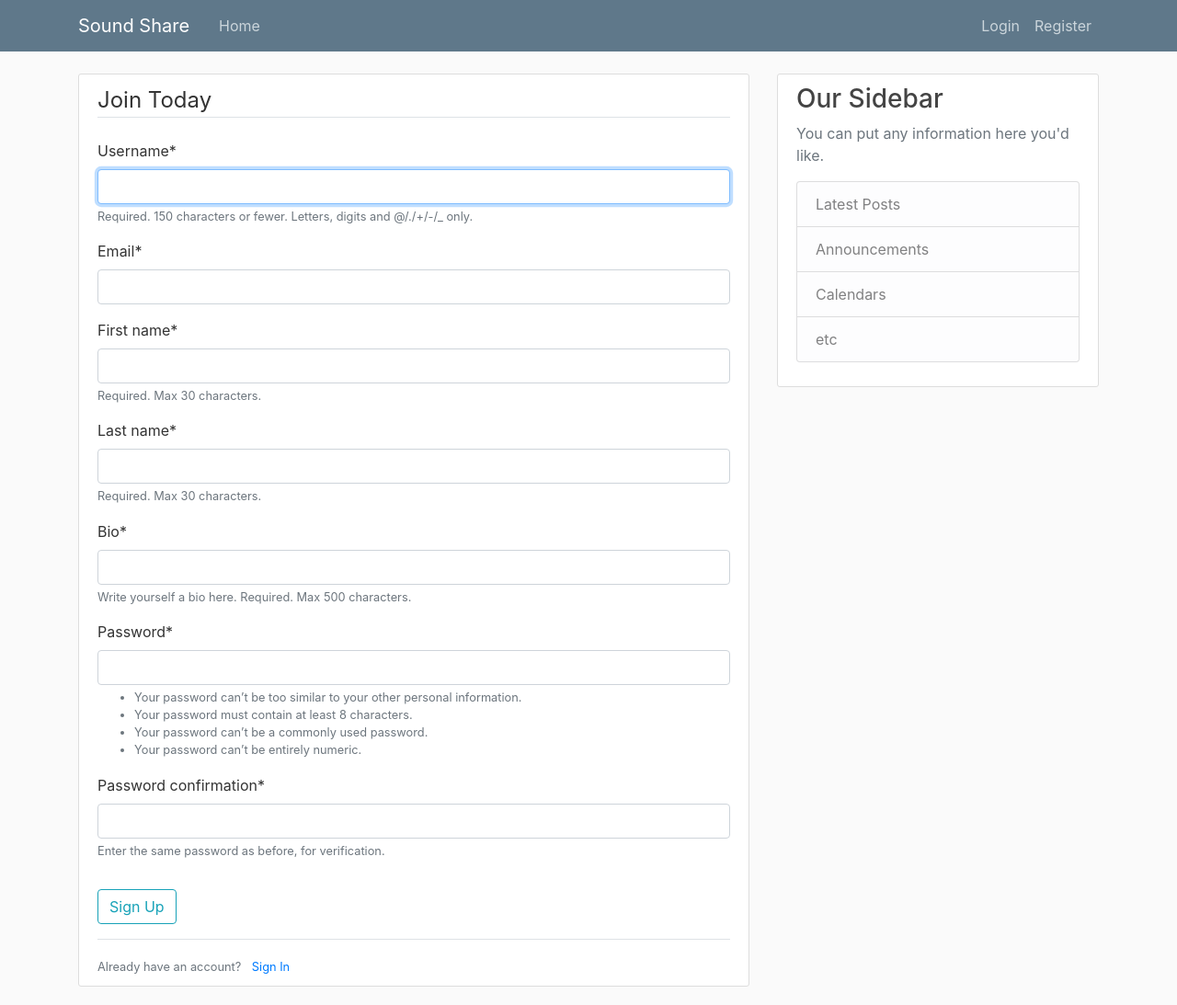
After one commit to ebrainerd/Beat-Share, a Django app: page /register/ in a window 1280 px wide. The commit adds this page. Shown: the whole page at 92% size. Run offline with Django 3.2, Linux system fonts and the light colour scheme; some libraries are stand-ins or nearby versions.

Commit message:
Added registration functionality, not working yet

```diff
--- a/django_project/settings.py
+++ b/django_project/settings.py
@@ -31,13 +31,14 @@ ALLOWED_HOSTS = []
 # Application definition
 
 INSTALLED_APPS = [
-    'main.apps.BlogConfig',
+    'main.apps.MainConfig',
     'django.contrib.admin',
     'django.contrib.auth',
     'django.contrib.contenttypes',
     'django.contrib.sessions',
     'django.contrib.messages',
     'django.contrib.staticfiles',
+    'crispy_forms',
 ]
 
 MIDDLEWARE = [
@@ -121,6 +122,7 @@ USE_TZ = True
 
 STATIC_URL = '/static/'
 
+CRISPY_TEMPLATE_PACK = 'bootstrap4'
 
 MEDIA_ROOT=os.path.join(BASE_DIR,'media')
 MEDIA_URL='/media/'
--- a/main/apps.py
+++ b/main/apps.py
@@ -1,5 +1,5 @@
 from django.apps import AppConfig
 
 
-class BlogConfig(AppConfig):
+class MainConfig(AppConfig):
     name = 'main'
--- a/main/forms.py
+++ b/main/forms.py
@@ -1,7 +1,7 @@
 from django import forms
 from django.contrib.auth.models import User
 from django.contrib.auth.forms import UserCreationForm
-from .models import Profile, Comment
+from .models import Profile
 
 
 class UserRegisterForm(UserCreationForm):
@@ -37,7 +37,7 @@ class ProfileUpdateForm(forms.ModelForm):
         fields = ['bio']
 
 
-class CommentForm(forms.ModelForm):
-    class Meta:
-        model = Comment
-        fields = ['content']
+# class CommentForm(forms.ModelForm):
+#     class Meta:
+#         model = Comment
+#         fields = ['content']
--- a/main/templates/main/base.html
+++ b/main/templates/main/base.html
@@ -12,31 +12,27 @@
 
     <link rel="stylesheet" type="text/css" href="{% static 'blog/main.css' %}">
 
-    <!--Title for tab-->
-    {% if title %}
-    <title>Django Blog - {{ title }}</title>
-    {% else %}
-    <title>Django Blog</title>
-    {% endif %}
+
+    <title>Sound Share</title>
 
 </head>
 <body>
 <header class="site-header">
     <nav class="navbar navbar-expand-md navbar-dark bg-steel fixed-top">
         <div class="container">
-            <a class="navbar-brand mr-4" href="{% url 'blog-home' %}">Django Blog</a>
+            <a class="navbar-brand mr-4" href="{% url 'main-home' %}">Sound Share</a>
             <button class="navbar-toggler" type="button" data-toggle="collapse" data-target="#navbarToggle"
                     aria-controls="navbarToggle" aria-expanded="false" aria-label="Toggle navigation">
                 <span class="navbar-toggler-icon"></span>
             </button>
             <div class="collapse navbar-collapse" id="navbarToggle">
                 <div class="navbar-nav mr-auto">
-                    <a class="nav-item nav-link" href="{% url 'blog-home' %}">Home</a>
+                    <a class="nav-item nav-link" href="{% url 'main-home' %}">Home</a>
                 </div>
                 <!-- Navbar Right Side -->
                 <div class="navbar-nav">
                     <a class="nav-item nav-link" href="#">Login</a>
-                    <a class="nav-item nav-link" href="#">Register</a>
+                    <a class="nav-item nav-link" href="{% url 'register' %}">Register</a>
                 </div>
             </div>
         </div>
--- /dev/null
+++ b/main/templates/main/register.html
@@ -0,0 +1,22 @@
+{% extends "main/base.html" %}
+{% load crispy_forms_tags %}
+
+{% block content  %}
+	<div class="content-section">
+        <form method="POST">
+            {% csrf_token %}
+            <fieldset class="form-group">
+                <legend class="border-bottom mb-4">Join Today</legend>
+                {{ form|crispy }}
+            </fieldset>
+            <div class="form-group">
+                <button class="btn btn-outline-info" type="submit">Sign Up</button>
+            </div>
+        </form>
+        <div class="border-top pt-3">
+            <small class="text-muted">
+                Already have an account? <a class="ml-2" href="#">Sign In</a>
+            </small>
+        </div>
+    </div>
+{% endblock content %}
--- a/main/urls.py
+++ b/main/urls.py
@@ -1,4 +1,5 @@
 from django.urls import path
+from . import views
 from .views import (
     PostListViewHome,
     PostDetailView,
@@ -11,4 +12,5 @@ from .views import (
 
 urlpatterns = [
     path('', PostListViewHome.as_view(), name="main-home"),
+    path('register/', views.register, name="register"),
 ]
--- a/main/views.py
+++ b/main/views.py
@@ -7,7 +7,7 @@ from django.contrib.auth.mixins import LoginRequiredMixin, UserPassesTestMixin
 from django.contrib.auth.decorators import login_required
 from django.contrib.auth import login, authenticate
 from django.views.generic import View, DetailView, ListView, UpdateView, CreateView, DeleteView
-from .forms import UserRegisterForm, UserUpdateForm, ProfileUpdateForm, CommentForm
+from .forms import UserRegisterForm, UserUpdateForm, ProfileUpdateForm
 
 
 class ProfileDetailView(DetailView):
@@ -99,7 +99,6 @@ def register(request):
             username = form.cleaned_data.get('username')
             user.refresh_from_db()  # load the profile instance created by the signal
             user.profile.bio = form.cleaned_data.get('bio')
-            user.profile.location = form.cleaned_data.get('location')
             user.save()
             raw_password = form.cleaned_data.get('password1')
             user = authenticate(username=user.username, password=raw_password)
@@ -140,20 +139,20 @@ def update_profile(request, pk):
     return render(request, 'main/profile_update.html', context)
 
 
-def add_comment_to_post(request, pk):
-    post = get_object_or_404(Post, pk=pk)
-
-    if request.method == "POST":
-        form = CommentForm(request.POST)
-        if form.is_valid():
-            comment = form.save(commit=False)
-            comment.post = post
-            comment.author = request.user.profile
-            comment.save()
-            return redirect('post-detail', pk=post.pk)
-    else:
-        form = CommentForm()
-    return render(request, 'main/add_comment_to_post.html', {'form': form, 'post': post})
+# def add_comment_to_post(request, pk):
+#     post = get_object_or_404(Post, pk=pk)
+#
+#     if request.method == "POST":
+#         form = CommentForm(request.POST)
+#         if form.is_valid():
+#             comment = form.save(commit=False)
+#             comment.post = post
+#             comment.author = request.user.profile
+#             comment.save()
+#             return redirect('post-detail', pk=post.pk)
+#     else:
+#         form = CommentForm()
+#     return render(request, 'main/add_comment_to_post.html', {'form': form, 'post': post})
 
 
 class ProfileFollowToggle(LoginRequiredMixin, View):
```
Also changed, not shown: main/models.py (+12 -12 lines).
